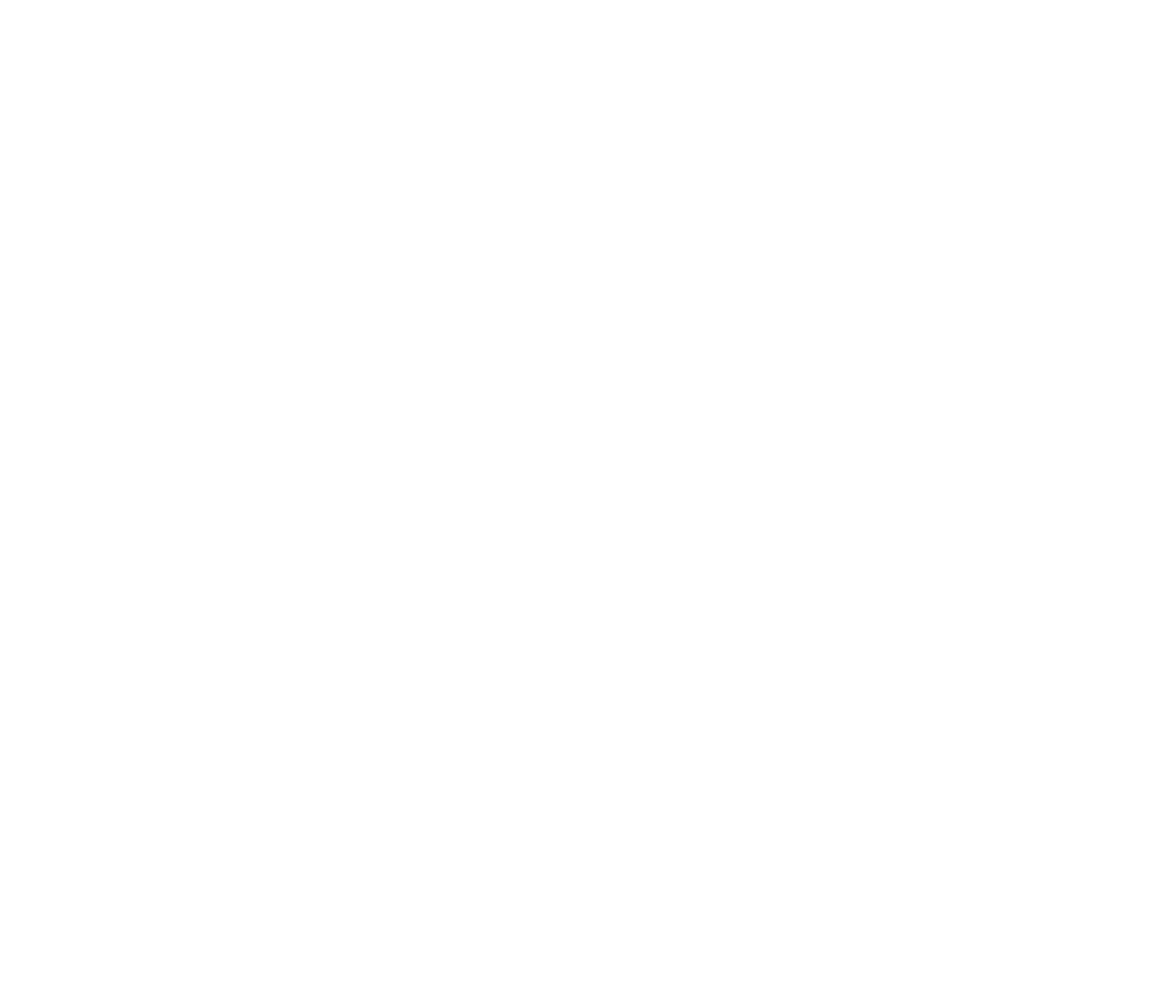
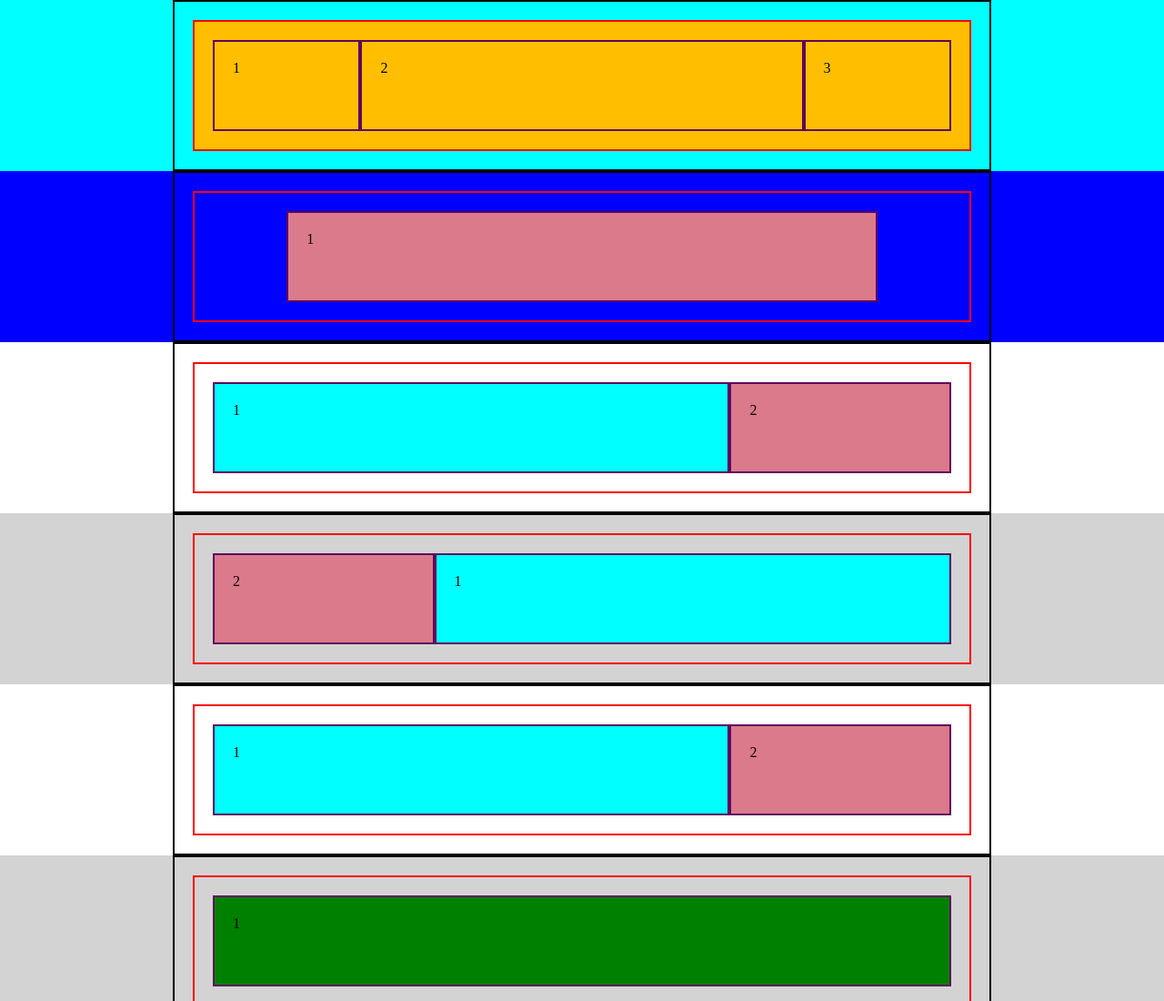
Before and after one commit to Davide-Morellato/htmlcss-struttura-discord, a plain HTML site: page index.html in a window 1280 px wide. Shown: the top 1100 px of the page at 91% size. Before the commit the page ends 800 px from the top, so only its background shows below. Drawn offline with Linux system fonts and the light colour scheme.

Commit message:
ADD CSS Layout, Structure and Bg-Color

```diff
--- a/index.html
+++ b/index.html
@@ -3,9 +3,90 @@
     <head>
         <meta charset="UTF-8">
         <meta name="viewport" content="width=device-width, initial-scale=1.0">
-        <title>Document</title>
+        <link rel="stylesheet" href="./style.css">
+        <title>Discord Structure</title>
     </head>
-    <body>
 
+    <body class="debug">
+            <!-- Intestazione -->
+        <header class="main-header">
+            <div class="container banner">
+                <div class="row bg-yellow">
+                    <div class="column-20">1</div>
+                    <div class="column-60">2</div>
+                    <div class="column-20">3</div>
+                </div>
+            </div>
+        </header>
+            <!-- Sezioni Principali -->
+        <main>
+            <section class="bg-blue">
+                <div class="container">
+                    <div class="row">
+                        <div class="column-80 bg-pink">1</div>
+                    </div>
+                </div>
+            </section>
+
+            <section>
+                <div class="container">
+                    <div class="row">
+                        <div class="column-70 bg-cyan">1</div>
+                        <div class="column-30 bg-pink">2</div>
+                    </div>
+                </div>
+            </section>
+
+
+            <section class="bg-lightgrey">
+                <div class="container">
+                    <div class="row reverse">
+                        <div class="column-70 bg-cyan">1</div>
+                        <div class="column-30 bg-pink">2</div>
+                    </div>
+                </div>
+            </section>
+
+
+            <section>
+                <div class="container">
+                    <div class="row">
+                        <div class="column-70 bg-cyan">1</div>
+                        <div class="column-30 bg-pink">2</div>
+                    </div>
+                </div>
+            </section>
+
+
+            <section class="bg-lightgrey">
+                <div class="container">
+                    <div class="row">
+                        <div class="column-100 bg-green">1</div>
+                    </div>
+                </div>
+            </section>
+        </main>
+            <!-- Crediti -->
+        <footer>
+            <section class="bg-lightslategrey">
+                <div class="container">
+                    <div class="row">
+                        <div class="column bg-pink">1</div>
+                        <div class="column bg-green">2</div>
+                        <div class="column bg-green">3</div>
+                        <div class="column bg-green">4</div>
+                    </div>
+                </div>
+            </section>
+
+            <section class="bg-lightslategrey">
+                <div class="container">
+                    <div class="row bg-cyan opposite">
+                        <div class="column-20 bg-pink">1</div>
+                        <div class="column-20 bg-pink">2</div>
+                    </div>
+                </div>
+            </section>
+        </footer>
     </body>
     </html>
--- a/style.css
+++ b/style.css
@@ -1,7 +1,126 @@
 /* Reset Rules */
+
+*{
+    box-sizing: border-box;
+    padding: 0;
+    margin: 0;
+}
+
+ul, ol, menu{
+    list-style: none;
+}
+
+a{
+    text-decoration: none;
+    color: currentColor;
+}
+
+img{
+    max-width: 100%;
+}
+
+.container{
+    max-width: 900px;
+    margin: 0 auto;
+}
+
 
 /* Layout */
 
+.column-20{
+    flex-basis:20%;
+}
+
+.column-30{
+    flex-basis:30%;
+}
+
+.column-60{
+    flex-basis:60%;
+}
+
+.column-70{
+    flex-basis: 70%;
+}
+
+.column-80{
+    flex-basis: 80%;
+}
+
+.column-100{
+    flex-basis: 100%;
+}
+
+
+
 /* Structure */
 
+.row{
+    display: flex;
+    flex-wrap: wrap;
+    justify-content: center;
+}
+
+.reverse{
+    flex-direction: row-reverse;
+}
+
+.opposite{
+    justify-content: space-between;
+}
+
+/* Background-color */
+
+.main-header{
+    background-color: aqua;
+}
+
+.bg-blue{
+    background-color: blue;
+}
+
+.bg-lightgrey, .bg-lightgrey{
+    background-color: lightgrey;
+}
+
+.bg-lightslategrey{
+    background-color: lightslategray;
+}
+
+.bg-yellow{
+    background-color: rgb(255, 191, 0);
+}
+
+.bg-pink{
+    background-color: rgb(219, 122, 138);
+}
+
+.bg-cyan{
+    background-color: cyan;
+}
+
+.bg-green{
+    background-color: green;
+}
+
+
+
+
+
 /* DEBUG */
+
+.debug .container{
+    border: 2px solid black;
+    padding: 20px;
+}
+
+.debug .row{
+    border: 2px solid rgb(255, 1, 1);
+    padding: 20px;
+}
+
+.debug [class^='column']{
+    border: 2px solid rgb(96, 4, 94);
+    padding: 20px;
+    min-height: 100px;
+}
```
